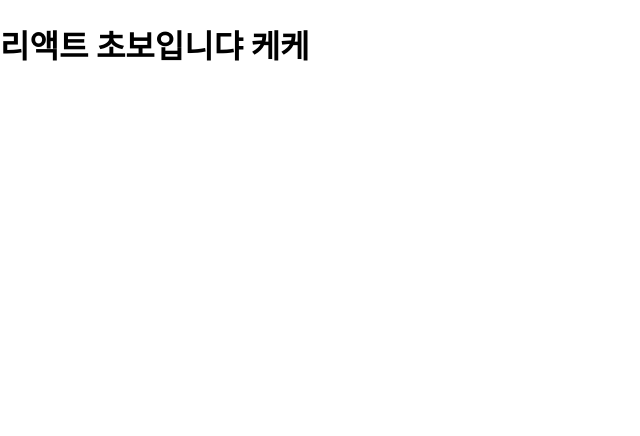
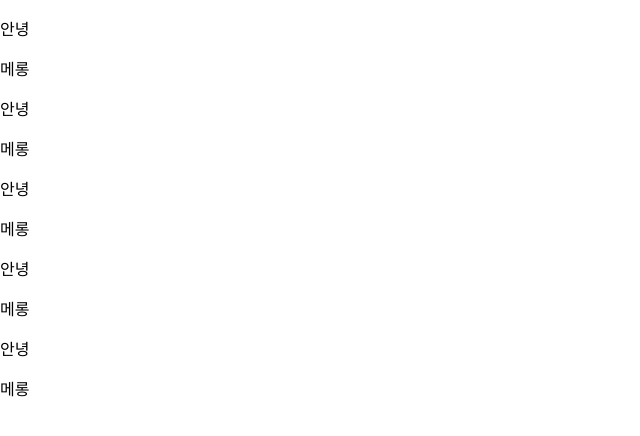
Before and after one commit to 330sum/react-basic202305, a React (Create React App) app: page / in a window 1280 px wide. Shown: the top 436 px of the page, without its empty margins (0-640 px from the left). Built offline with nearby package versions, Linux system fonts and the light colour scheme; the HTML template or start-up script is replaced by a standard one.

Commit message:
# 1. 컴포넌트 기초

```diff
--- a/src/App.js
+++ b/src/App.js
@@ -1,9 +1,25 @@
-import logo from './logo.svg';
-import './App.css';
+import SayHello from './SayHello';
+
 
 function App() {
+
+  const looping = () => {
+    const helloList = [];
+    for (let i = 0; i < 5; i++) {
+      helloList.push(<SayHello />);
+    }
+    return helloList;
+  };
+
+  // jsx문법에서는 스크립트를 코드를 직접 사용 불가능
+  // {} 안에서 함수호출문이나 변수참조를 할 수 있음.
+   // jsx문법(return다음의 ()소괄호 영역 에서는 스크립트 코드를 직접 사용 불가능 (소괄호 밖에서 사용 가능)
+  // js 문법 사용 방법 : jsx 안에 {} 중괄호로 넣고 세미콜론 넣지말고
+  // 함수호출문이나 변수참조만 할 수 있음
   return (
-   <h1>리액트 초보입니댜 케케</h1>
+    <>
+      { looping() }
+    </>
   );
 }
 
--- /dev/null
+++ b/src/SayHello.js
@@ -0,0 +1,26 @@
+import React from "react";
+
+// 컴포넌트 : 렌더링의 일정부분의 조각
+// 클래스형 컴포넌트, 함수형 컴포넌트가 있는데 요즘은 다 함수형 사용
+function SayHello() {
+    return (
+        <div>
+            <p>안녕</p>
+            <span>메롱</span>
+        </div>
+    );
+}
+
+// 화살표 함수로 작성해도 됨
+// function SayHello = () =>
+//     return (
+//         <div>
+//             <p>안녕</p>
+//             <span>메롱</span>
+//         </div>
+//     );
+
+
+// 내보내기 해야함
+// 원래 객체로 넣어서 보내야 하는데, default하면 함수 그냥 바로 내보내기 됨
+export default SayHello;
--- /dev/null
+++ b/src/hello.js
@@ -0,0 +1,5 @@
+function foo() {
+    return (
+        <div>hello</div>
+    );
+}
```
